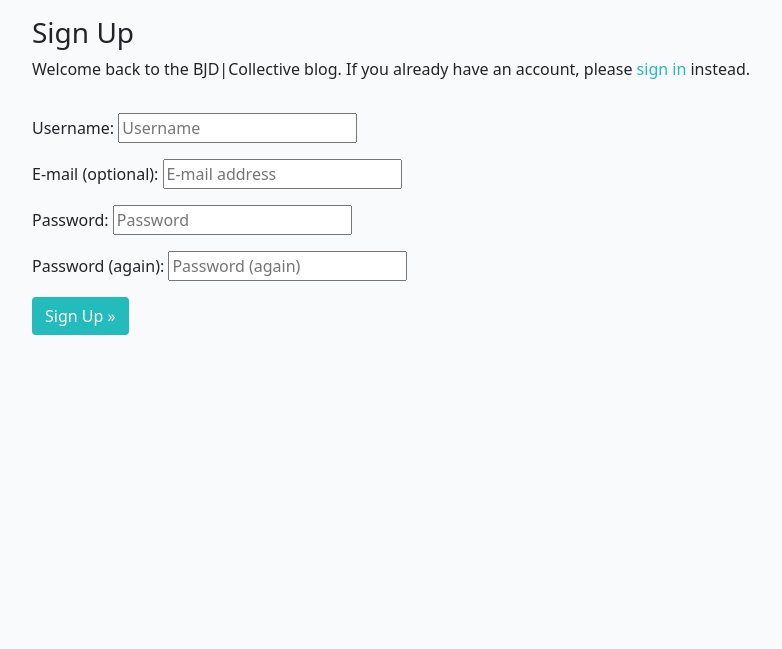
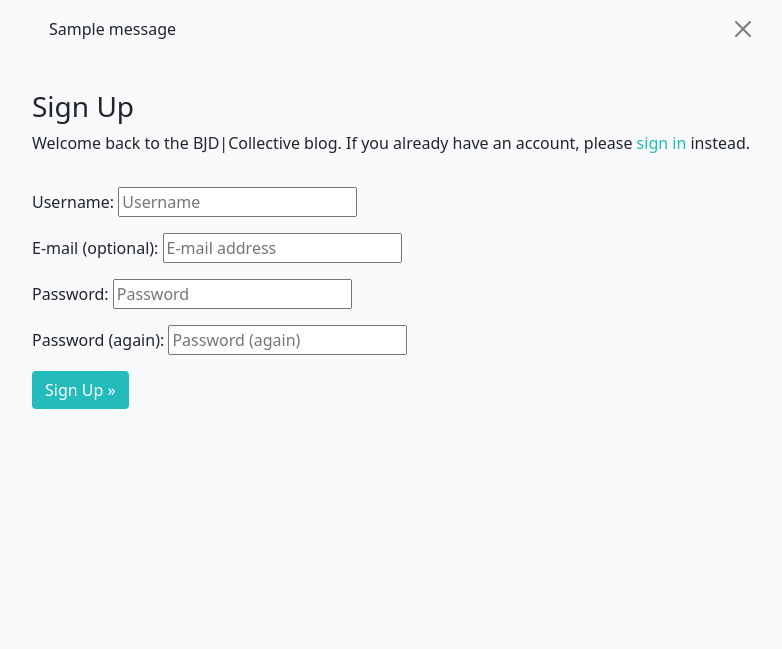
Before and after one commit to Chapter256/bjd-collective, a Django app: page /accounts/signup/ in a window 1280 px wide. Shown: the part 60-709 px from the top of the page, without its empty margins (240-1022 px from the left). Run offline with Django 3.2, Linux system fonts and the light colour scheme; tables that the repository leaves empty hold one stand-in row (values such as "Sample post"); one stand-in notice (Sample message) is shown; parts of the project's set-up code (start-up, migrations or seed data) failed here and were passed over.

Commit message:
function for messages

```diff
--- a/templates/base.html
+++ b/templates/base.html
@@ -57,6 +57,20 @@
         </div>
     </nav>
 
+    <div class="container">
+        <div class="row">
+            <div class="col-md-8 offset-md-2">
+                {% for message in messages %}
+                <div class="alert {{ message.tags }} alert-dismissible fade show" id="msg" role="alert">
+                    {{ message | safe }}
+                    <button type="button" class="btn-close" data-bs-dismiss="alert" aria-label="Close">
+                    </button>
+                </div>
+
+                {% endfor %}
+            </div>
+        </div>
+    </div>
     <main class="flex-shrink-0 main-bg">
         {% block content %}
         <!-- Content Goes here -->
```
Also changed, not shown: bjdcollective/settings.py (+14 -3 lines), blog/views.py (+3 -4 lines).
